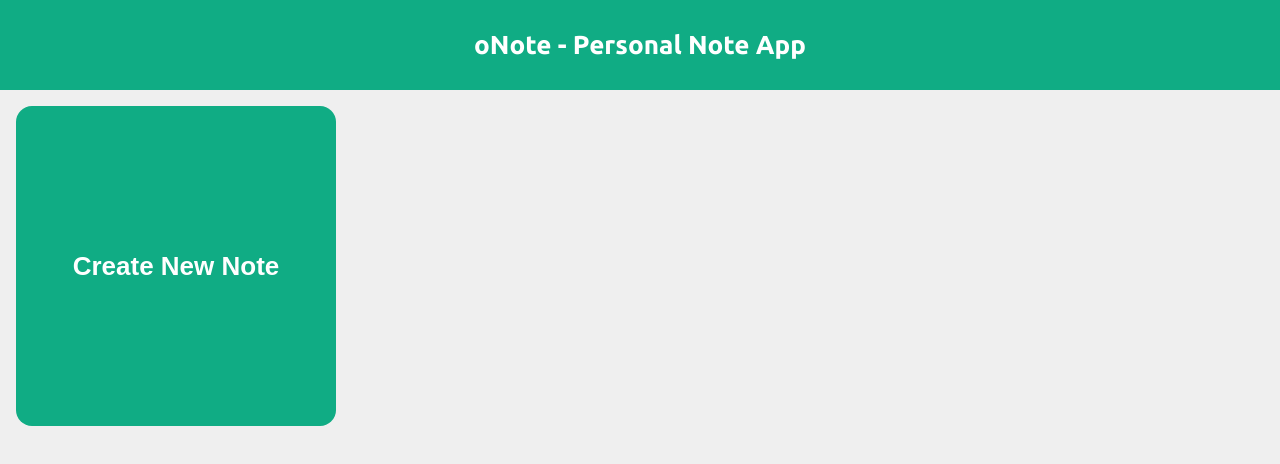
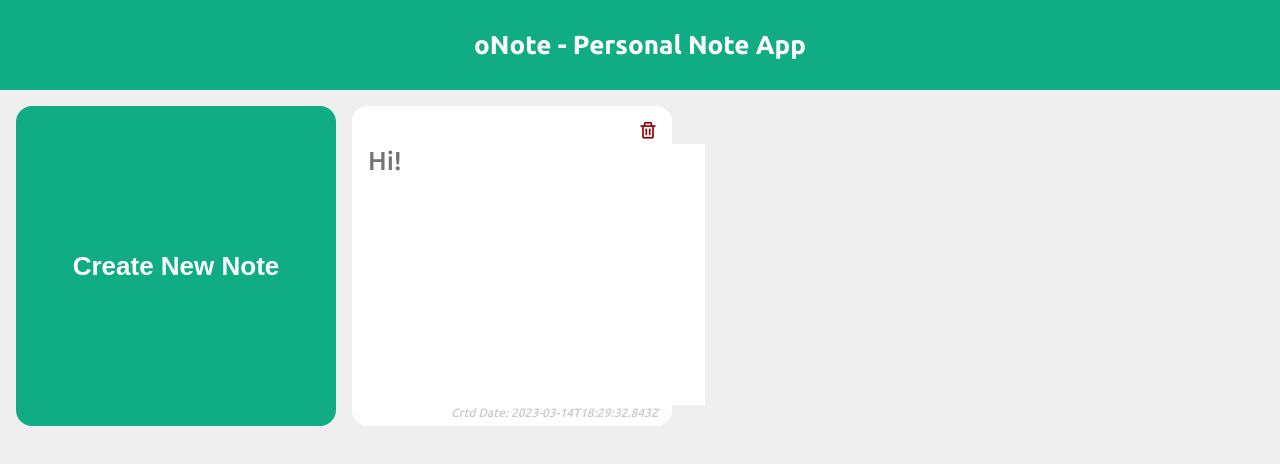
Before and after one commit to PardusDev/oNote, a plain HTML site: page index.html in a window 1280 px wide. Drawn offline with nearby package versions, Linux system fonts and the light colour scheme.

Commit message:
Issue #1 has been completed. A trash can icon has been added to the top right corner of the note. Notes can now be deleted in this way.

```diff
--- a/index.html
+++ b/index.html
@@ -8,14 +8,23 @@
     <title>oNote - Personal Note</title>
     <link rel="stylesheet" href="style/reset.css">
     <link rel="stylesheet" href="style/style.css">
+    <link href='https://unpkg.com/boxicons@2.1.4/css/boxicons.min.css' rel='stylesheet'>
 </head>
 <body>
-    <div class="top-bar">
-        <div class="center-text">oNote - Personal Note App</div>
+<div class="top-bar">
+    <div class="center-text">oNote - Personal Note App</div>
+</div>
+<div class="notes">
+    <button class="create-note" type="button">Create New Note</button>
+    <div class="note">
+        <button class="note-delete" type="button">
+            <i class='bx bx-trash'></i>
+        </button>
+        <textarea class="note-text" placeholder="Hi!"></textarea>
+        <div class="note-creationdate">Crtd Date: 2023-03-14T18:29:32.843Z</div>
     </div>
-    <div class="notes">
-        <button class="create-note" type="button">Create New Note</button>
-    </div>
+</div>
+
 </body>
 <script src="script/main.js"></script>
 </html>
--- a/script/main.js
+++ b/script/main.js
@@ -22,12 +22,17 @@ function createNoteElement(id, text, creationDate) {
     const element = document.createElement("div");
     element.classList.add("note");
 
+    const trashcan = document.createElement("button");
+    trashcan.classList.add("note-delete");
+    trashcan.innerHTML = "<i class='bx bx-trash'></i>";
+
     const textarea = document.createElement("textarea");
     textarea.classList.add("note-text");
 
     const crtddate = document.createElement("div");
     crtddate.classList.add("note-creationdate");
 
+    element.appendChild(trashcan);
     element.appendChild(textarea);
     element.appendChild(crtddate);
 
@@ -42,7 +47,7 @@ function createNoteElement(id, text, creationDate) {
     })
 
     // TODO: This will be in the form of a button, with a red trash can icon and located at the top right corner of the note.
-    textarea.addEventListener("dblclick", () => {
+    trashcan.addEventListener("click", () => {
         const doDelete = confirm("Are you sure?");
 
         if (doDelete) {
@@ -93,6 +98,6 @@ function getRandomPlaceholder() {
         "How was your day?",
         "What would you like to write about today?"
     ];
-    const randomIndex = Math.floor(Math.random() * placeholders.length );
+    const randomIndex = Math.floor(Math.random() * placeholders.length);
     return placeholders[randomIndex];
 }
--- a/style/style.css
+++ b/style/style.css
@@ -64,11 +64,22 @@ html, body {
     font-size: 28px;
 }
 
+.note-delete {
+    padding: 0;
+    margin: 0;
+    font-size: 20px;
+    color: darkred;
+    background: none;
+    border: none;
+    float: right;
+    cursor: pointer;
+}
+
 .note-text {
-    outline:none;
-    border:none;
-    height:96%;
-    font-size:26px;
+    outline: none;
+    border: none;
+    height: 88%;
+    font-size: 26px;
     font-family: var(--font);
     color: rgba(0, 0, 0, 0.6);
     resize: none;
```
